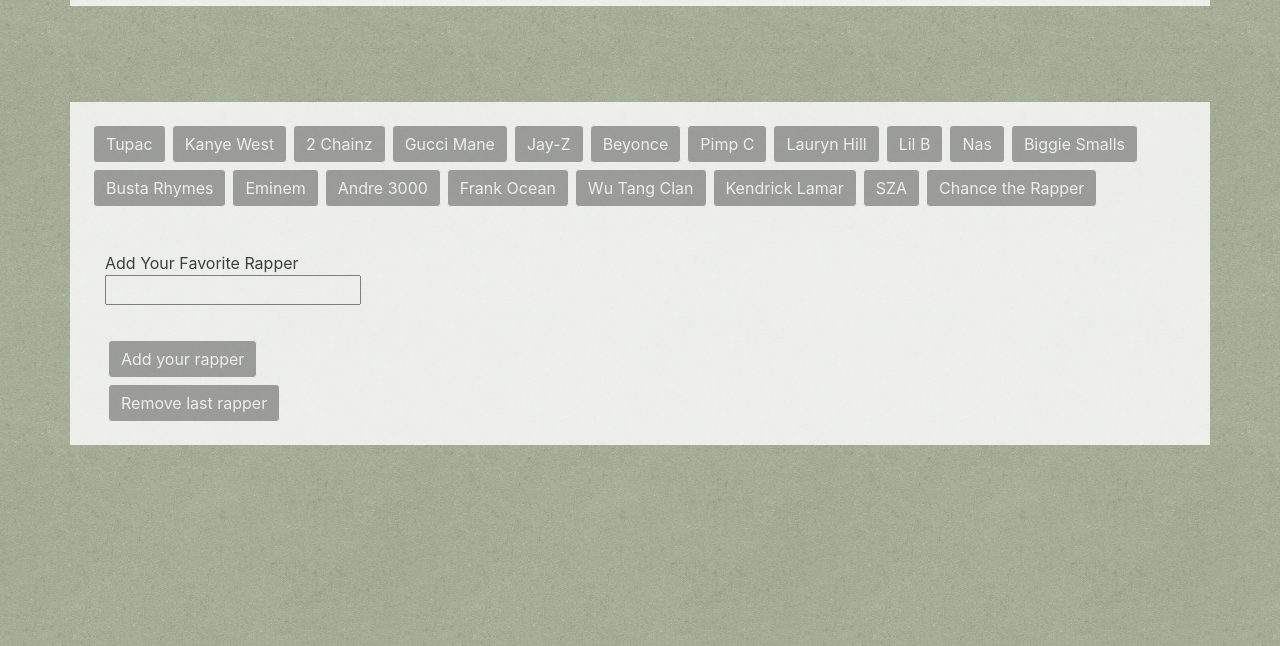
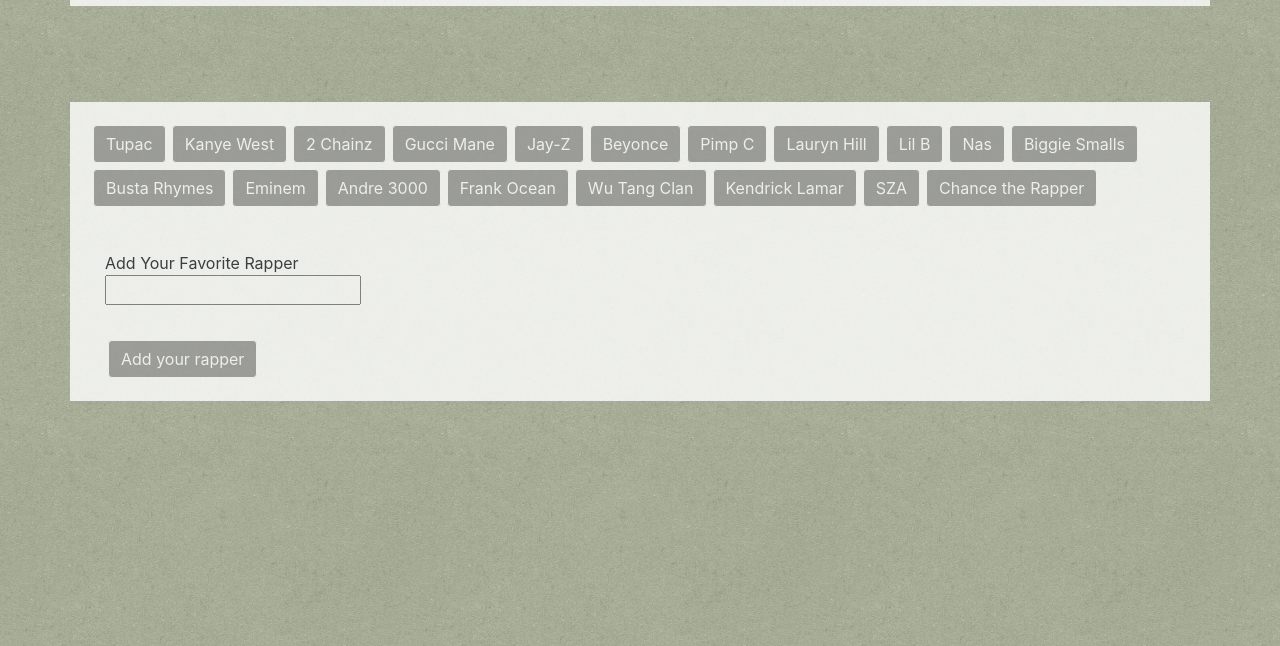
Before and after one commit to EvanMorrison1/GiphyAPI, a plain HTML site: page index.html in a window 1280 px wide. Shown: the part 154-800 px from the top of the page. Drawn offline with nearby package versions, Linux system fonts and the light colour scheme.

Commit message:
removebutton

```diff
--- a/index.html
+++ b/index.html
@@ -34,7 +34,7 @@
                     <input type="text" id="rapper-input">
                 </div>
                 <input id="addGif" type="submit" value="Add your rapper" class="btn btn-primary">
-                <input id="removeGif" type="submit" value="Remove last rapper" class="btn btn-primary">
+
             </form>
         </div>
     </div>
```
